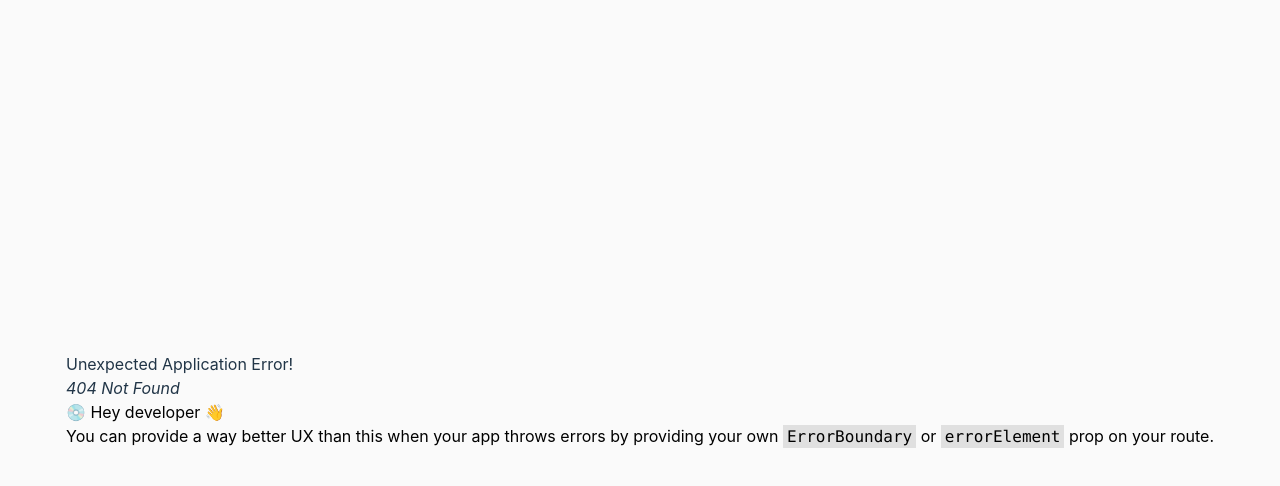
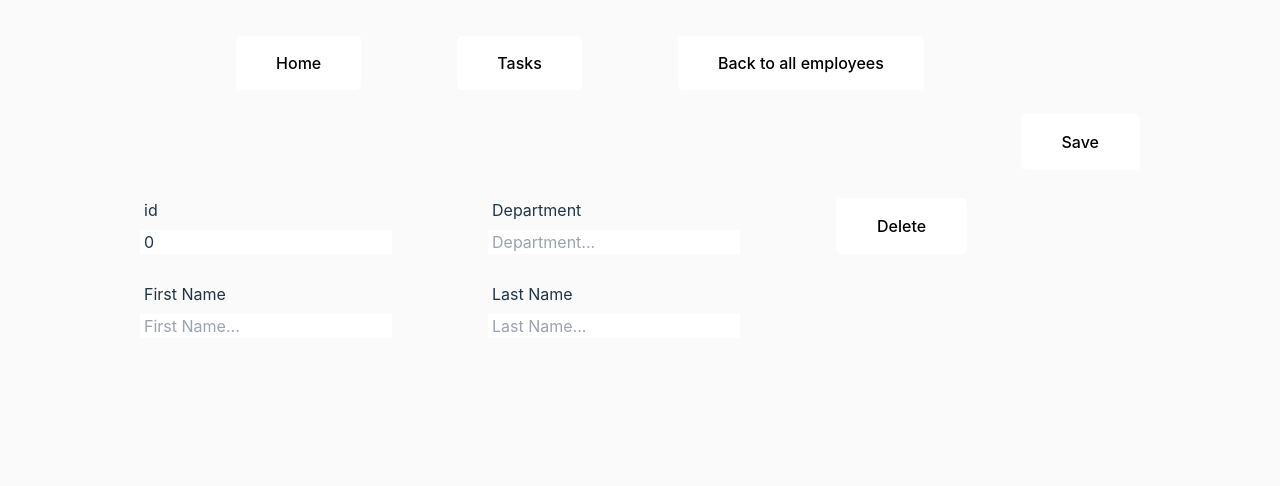
Before and after one commit to Arshadul-Monir/webdev_final_front, a React (Vite) app: page /employees/1 in a window 1280 px wide. Before the commit this address had no page. Shown: the top 486 px of the page. Built offline with nearby package versions, Linux system fonts and the light colour scheme.

Commit message:
init containter refactor done.

```diff
--- /dev/null
+++ b/src/components/containers/SingleEmployeeContainer.jsx
@@ -0,0 +1,69 @@
+import { Link, useNavigate,useParams } from "react-router-dom";
+import { useSelector, useDispatch  } from "react-redux";
+import { useState } from 'react'
+
+
+import SingleEmployeeView from '../views/SingleEmployeeView';
+
+function SingleEmployeeContainer(){
+
+  const param = useParams();
+  console.log(param.id);
+
+  const employees = useSelector(state => state.employees);
+  const dispatch = useDispatch();
+
+  const emplfiltered = employees.filter((empl) => empl.id == param.id)
+
+  // I check if we already have a employee with that id.
+  let empl = emplfiltered[0]
+
+  const [newEntry, setNewEntry] = useState(emplfiltered.length == 0 ? true : false)
+
+  if (newEntry){
+    empl = {
+      // Evanutally we can use rand thing with our db to create unique ids
+      // but don't worry about it for now.
+      id: 0,
+      first_name: "",
+      last_name: "",
+      department: "",
+      task: ""
+    }
+  }
+
+  const [formData, setFormData] = useState(
+  {
+    id: empl.id,
+    first_name: empl.first_name,
+    last_name: empl.last_name,
+    department: empl.department,
+    task: empl.task
+  })
+
+  function handleFormChange(event){
+    console.log(event)
+    setFormData({...formData,
+        [event.target.name]: event.target.value
+    })
+  }
+
+  function handleFormChangeNumber(event){
+    console.log(event)
+    setFormData({...formData,
+        [event.target.name]: Number(event.target.value)
+    })
+  }
+
+  const dispactchType = (newEntry == true) ? 'add_empl' : 'edit_empl'
+
+  return <SingleEmployeeView empl={empl} dispactchType={dispactchType}
+    formData={formData}
+    setFormData={setFormData}
+    handleFormChange={handleFormChange}
+    handleFormChangeNumber={handleFormChangeNumber}>
+
+    </SingleEmployeeView>
+}
+
+export default SingleEmployeeContainer
--- a/src/components/containers/SingleTaskContainer.jsx
+++ b/src/components/containers/SingleTaskContainer.jsx
@@ -17,24 +17,24 @@ function SingleTaskContainer() {
       disp(fetchTasks());
   },[disp]);
 
-  // console.log(param.id);
-  // console.log(tasks);
+  console.log("Pram Id", param.taskId);
+  console.log("tasks", tasks);
 
-  const taskfiltered = tasks.filter((task) => task.id == param.id)
+  const taskfiltered = tasks.filter((task) => task.id == param.taskId)
 
   // I check if we already have a task with that id.
-  console.log(taskfiltered)
+  console.log("filtered tasks", taskfiltered)
   let task = taskfiltered[0]
-
+  console.log("Printing task", task)
 
   let onLoadId = (task == undefined) ? 0 : task.id
-  const orignalID = (param.id == "new" ? 0 : onLoadId);
+  const orignalID = (param.taskId == "new" ? 0 : onLoadId);
 
   const [newEntry, setNewEntry] = useState(taskfiltered.length == 0 ? true : false)
   const [changeMade, setChangeMade] = useState(false)
 
   // Validations
-  const [idValid, setIdValid] = useState((param.id == "new" ? false : true))
+  const [idValid, setIdValid] = useState((param.taskId == "new" ? false : true))
   const [descriptionValid, setDescriptionValid] = useState(false)
 
   if (newEntry){
--- a/src/components/views/employees_single.jsx
+++ b/src/components/views/SingleEmployeeView.jsx
@@ -1,62 +1,15 @@
 import { Link, useNavigate,useParams } from "react-router-dom";
 import "./Table.css"
-import "../index.css"
+import "./styles/tailwindStyle.css"
 import { useSelector, useDispatch  } from "react-redux";
 import { useState } from 'react'
 
-export default function EmployeesSinglePage()
+export default function SingleEmployeeView({empl, dispactchType,
+  formData,
+  setFormData,
+  handleFormChange,
+  handleFormChangeNumber})
 {
-  const param = useParams();
-
-
-  console.log(param.id);
-
-  const employees = useSelector(state => state.employees);
-  const dispatch = useDispatch();
-
-  const emplfiltered = employees.filter((empl) => empl.id == param.id)
-
-  // I check if we already have a employee with that id.
-  let empl = emplfiltered[0]
-
-  const [newEntry, setNewEntry] = useState(emplfiltered.length == 0 ? true : false)
-
-  if (newEntry){
-    empl = {
-      // Evanutally we can use rand thing with our db to create unique ids
-      // but don't worry about it for now.
-      id: 0,
-      first_name: "",
-      last_name: "",
-      department: "",
-      task: ""
-    }
-  }
-
-  const [formData, setFormData] = useState(
-  {
-    id: empl.id,
-    first_name: empl.first_name,
-    last_name: empl.last_name,
-    department: empl.department,
-    task: empl.task
-  })
-
-  function handleFormChange(event){
-    console.log(event)
-    setFormData({...formData,
-        [event.target.name]: event.target.value
-    })
-  }
-
-  function handleFormChangeNumber(event){
-    console.log(event)
-    setFormData({...formData,
-        [event.target.name]: Number(event.target.value)
-    })
-  }
-
-  const dispactchType = (newEntry == true) ? 'add_empl' : 'edit_empl'
 
   return(
     <div className="h-screen w-full flex justify-center ">
--- a/src/components/views/TasksSingle(OLD).jsx
+++ b/src/components/views/TasksSingle(OLD).jsx
@@ -1,6 +1,6 @@
 import { Link, useNavigate,useParams } from "react-router-dom";
 import "./Table.css"
-import "../index.css"
+// import "../index.css"
 import { useSelector, useDispatch  } from "react-redux";
 import { useEffect, useState } from 'react'
 import { fetchTasks, addTask, deleteTask, editTask } from "../store/tasksSlice";
--- a/src/components/views/employees.jsx
+++ b/src/components/views/employees.jsx
@@ -53,7 +53,7 @@ function EmployeeList({pEmployees})
     function clickRow(id)
     {
         //console.log("rah");
-        const newURL = `/tasks/${id}`;
+        const newURL = `/employees/${id}`;
         navigate(newURL);
     }
 
```
Also changed, not shown: src/components/views/SingleTaskView.jsx (+0 -80 lines), src/main.jsx (+7 -5 lines), src/components/containers/SingleTaskNewContainer (NOT BEING USED).jsx (renamed from src/components/containers/SingleTaskNewContainer.jsx).
